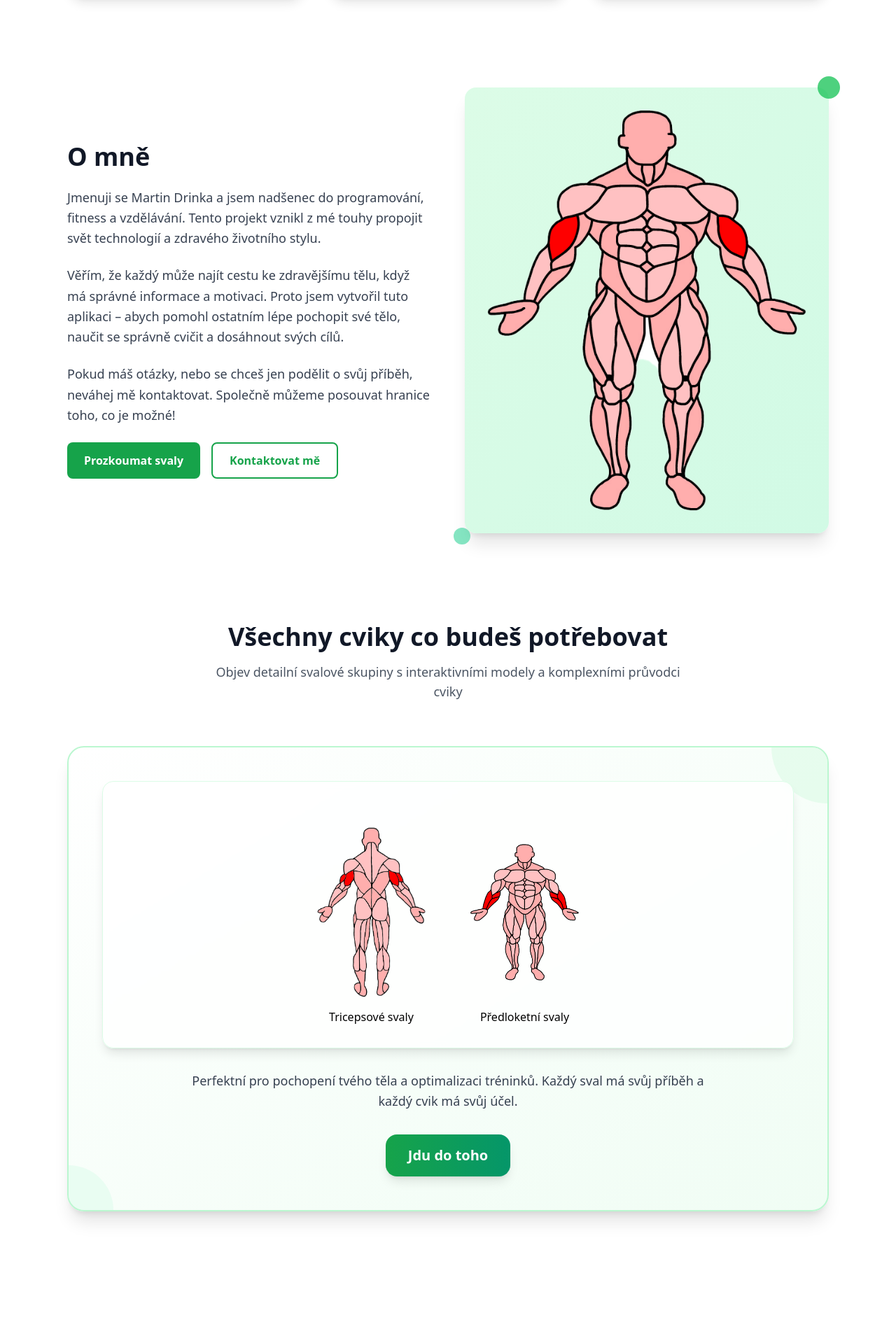
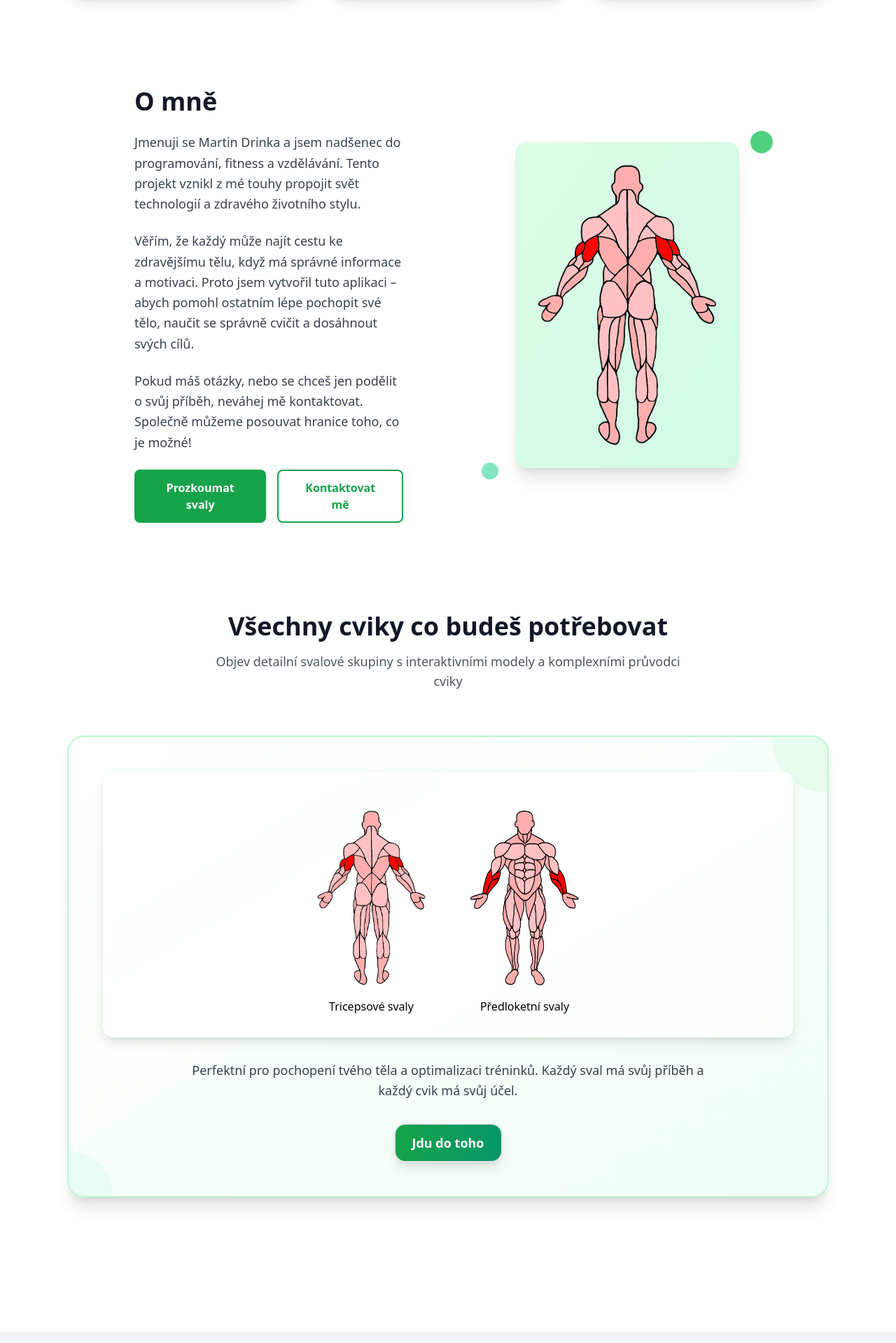
Before and after one commit to martodrak/Muscles, a React (Vite) app: page / in a window 1280 px wide. Shown: the part 1380-3299 px from the top of the page at 70% size. Built offline with nearby package versions, Linux system fonts and the light colour scheme.

Commit message:
design update
faster navbar animation, smaller image on home page, fix image scalling (different picture sizes), remake imgs to normal img from motion.img

```diff
--- a/src/components/Carousel.jsx
+++ b/src/components/Carousel.jsx
@@ -26,15 +26,16 @@ export default function Carousel() {
       <div className="flex flex-col items-center justify-center">
         <div className="relative w-[155px] h-[260px]">
           <AnimatePresence mode="wait">
-            <motion.img
+            <motion.div
               key={index}
-              className="absolute inset-0 w-full h-full object-contain"
-              src={musclesData[index].image}
+              className="absolute inset-0 w-full h-full"
               initial={{ opacity: 0, scale: 0.95 }}
               animate={{ opacity: 1, scale: 1 }}
               exit={{ opacity: 0, scale: 1.05 }}
               transition={{ duration: 0.5, ease: "easeInOut" }}
-            />
+            >
+              <img src={musclesData[index].image} className="h-[250px] " />
+            </motion.div>
           </AnimatePresence>
         </div>
         <motion.p
@@ -52,15 +53,19 @@ export default function Carousel() {
         <div className="flex flex-col items-center justify-center">
           <div className="relative w-[155px] h-[260px]">
             <AnimatePresence mode="wait">
-              <motion.img
+              <motion.div
                 key={index + 1}
-                className="absolute inset-0 w-full h-full object-contain"
-                src={musclesData[index + 1].image}
+                className="absolute inset-0 w-full h-full"
                 initial={{ opacity: 0, scale: 0.95 }}
                 animate={{ opacity: 1, scale: 1 }}
                 exit={{ opacity: 0, scale: 1.05 }}
                 transition={{ duration: 0.5, ease: "easeInOut" }}
-              />
+              >
+                <img
+                  src={musclesData[index + 1].image}
+                  className="h-[250px] "
+                />
+              </motion.div>
             </AnimatePresence>
           </div>
           <motion.p
--- a/src/pages/Home.jsx
+++ b/src/pages/Home.jsx
@@ -166,9 +166,9 @@ export default function Home() {
         initial={{ opacity: 0, y: 30 }}
         animate={{ opacity: 1, y: 0 }}
         transition={{ duration: 0.8, delay: 0.8 }}
-        className="w-full max-w-6xl mx-auto mb-32 px-6 lg:px-8"
+        className="w-full max-w-6xl mx-auto mb-32 lg:px-32 px-8"
       >
-        <div className="grid lg:grid-cols-2 gap-12 items-center">
+        <div className="grid lg:grid-cols-2 gap-32 items-center">
           {/* About Me Text Content */}
           <div className="space-y-6">
             <h2 className="text-3xl lg:text-4xl font-bold text-gray-900 mb-6">
@@ -207,12 +207,12 @@ export default function Home() {
           </div>
 
           {/* Picture */}
-          <div className="relative">
+          <div className="relative px-8">
             <div className="bg-gradient-to-br from-green-100 to-emerald-100 rounded-2xl p-8 shadow-xl">
               <img
-                src="images/panak_bicepsNP.png"
+                src="images/panak_triceps.png"
                 alt="Martin Drinka"
-                className="w-full h-auto object-contain rounded-xl"
+                className="w-full h-full rounded-xl"
               />
             </div>
             {/* Floating elements for visual appeal */}
@@ -262,14 +262,24 @@ export default function Home() {
 
             {/* Action Button */}
             <div className="text-center">
-              <motion.button
-                whileHover={{ scale: 1.05 }}
-                whileTap={{ scale: 0.95 }}
+              <button
+                className="
+                  bg-gradient-to-r from-green-600 to-emerald-600
+                  hover:from-green-700 hover:to-emerald-700
+                  text-white px-6 py-3 rounded-2xl text-lg font-semibold
+                  transition-all duration-300
+                  shadow-lg hover:shadow-xl
+                  hover:shadow-green-500/25
+                  focus:outline-none
+                  transform
+                  hover:duration-200
+                  hover:scale-[103%] active:scale-95
+                  hover:border-2 hover:border-white border-2
+                "
                 onClick={() => navigate("/muscles")}
-                className="bg-gradient-to-r from-green-600 to-emerald-600 hover:from-green-700 hover:to-emerald-700 text-white px-8 py-4 rounded-2xl text-xl font-semibold transition-all duration-300 shadow-lg hover:shadow-xl hover:shadow-green-500/25 group-hover:shadow-green-500/30"
               >
                 Jdu do toho
-              </motion.button>
+              </button>
             </div>
           </div>
         </motion.div>
--- a/src/parts/Navbar.jsx
+++ b/src/parts/Navbar.jsx
@@ -59,7 +59,7 @@ export default function Navbar() {
                     initial="initial"
                     animate={actualPage === link.href ? "active" : "initial"}
                     whileHover="hover"
-                    transition={{ duration: 0.3 }}
+                    transition={{ duration: 0.2 }}
                     style={{ display: "block" }}
                   />
                 </motion.a>
```
